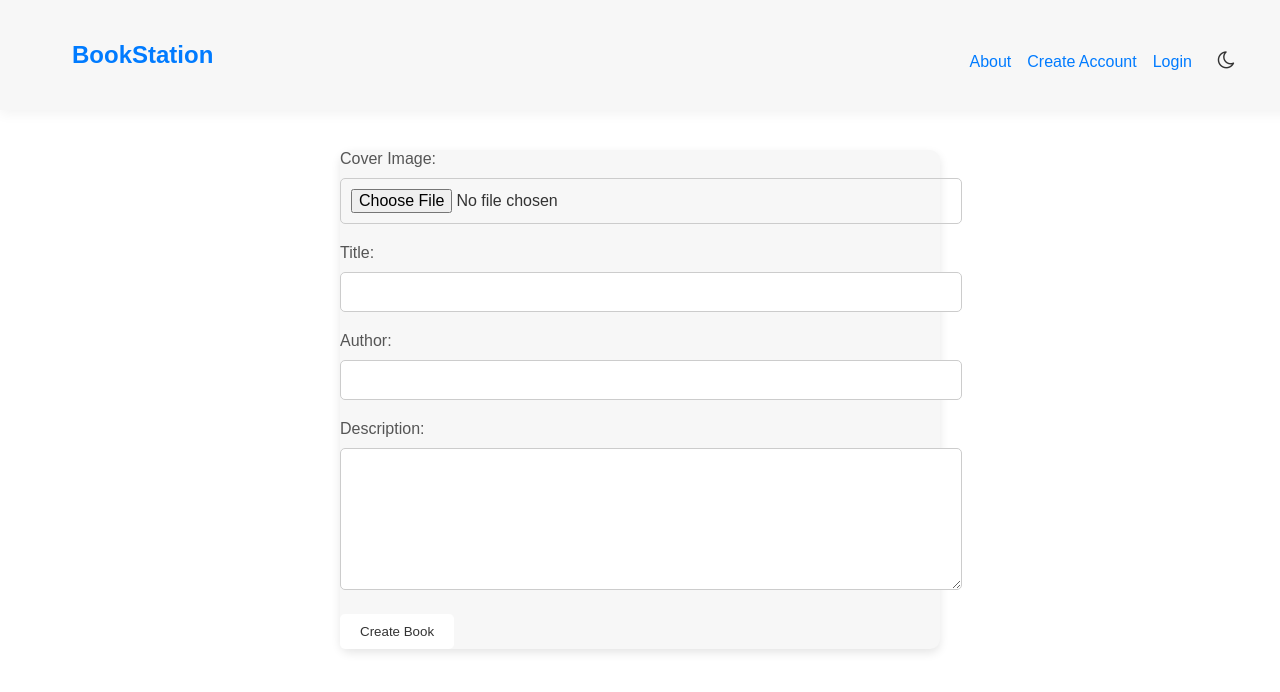
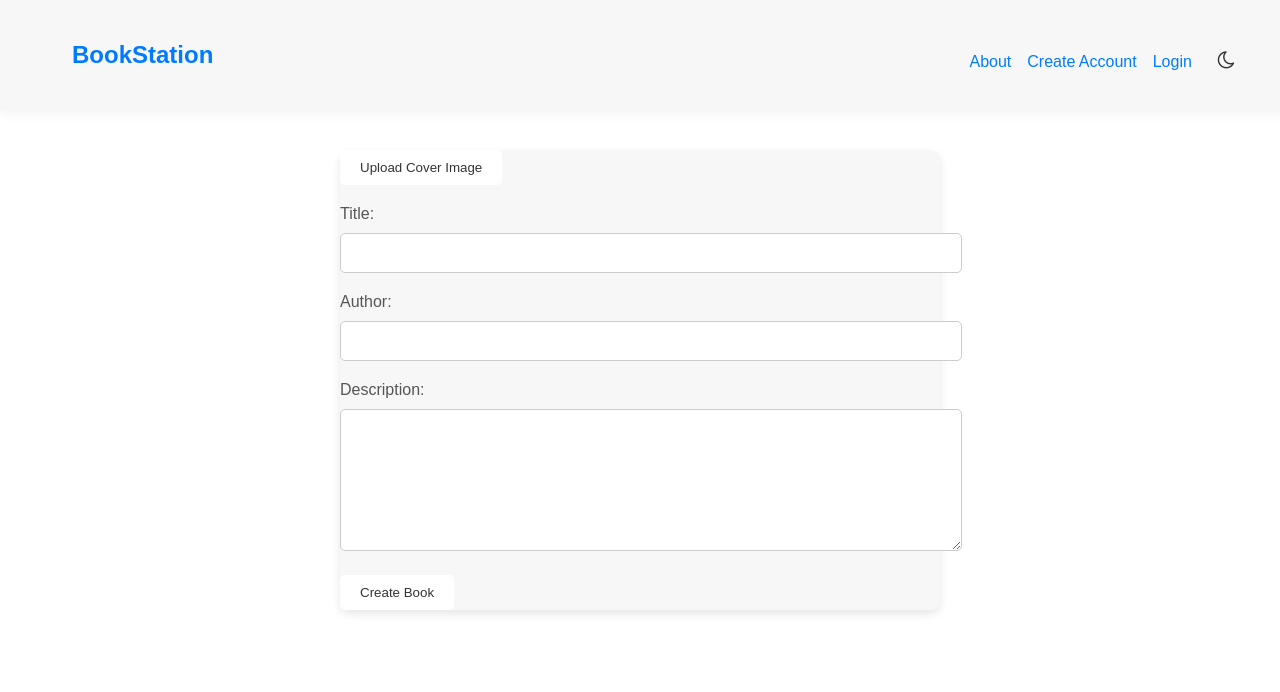
Before and after one commit to kihuni/BookReviewApp, a React (Create React App) app in the folder bookreview-frontend/: page /create in a window 1280 px wide. Shown: the top 692 px of the page. Built offline with nearby package versions, Linux system fonts and the light colour scheme.

Commit message:
added changes in frontend

```diff
--- a/bookreview-frontend/src/components/BookCreation.js
+++ b/bookreview-frontend/src/components/BookCreation.js
@@ -2,89 +2,109 @@ import React, { useState } from 'react';
 import { useNavigate } from 'react-router-dom';
 import api from './api';
 
-const BookCreation = ( {user} ) => {
+const BookCreation = ({ user }) => {
   const [title, setTitle] = useState('');
   const [author, setAuthor] = useState('');
   const [description, setDescription] = useState('');
-    const [coverImage, setCoverImage] = useState(null)
   const [successMessage, setSuccessMessage] = useState('');
   const navigate = useNavigate();
 
+  const handleImgBBUpload = async () => {
+    return new Promise((resolve, reject) => {
+      // Trigger the ImgBB upload plugin
+      window.openImgBBUploader({
+        apiKey: process.env.REACT_APP_IMGBB_API_KEY,
+        onSuccess: (result) => {
+          const imgbbImageUrl = result.url;
+          resolve(imgbbImageUrl);
+        },
+        onError: (error) => {
+          reject(error);
+        },
+      });
+    });
+  };
 
   const handleSubmit = async (e) => {
     e.preventDefault();
 
     const token = localStorage.getItem('token');
-        const formData = new FormData();
-
-        formData.append('title', title)
-        formData.append('author', author)
-        formData.append('description', description)
-        formData.append('cover_image', coverImage)
 
     try {
-
-            //upload the cover image to imbb
-
-            const imgbbResponse = await api.post('/imgbb-proxy/', formData, {
-                headers: {
-                    'key': '424ea66bc43c5b58d096938fc1da1daf',
-                },
-            });
-
-            const imgbbData = imgbbResponse.data.data;
-            const imgbbImageUrl = imgbbData.url;
+      // Upload the cover image to ImgBB using the ImgBB plugin
+      const imgbbImageUrl = await handleImgBBUpload();
 
       // Use the ImgBB image URL for the book cover image
-            await api.post('/books/', {
+      await api.post(
+        '/books/',
+        {
           title,
           author,
           description,
           cover_image: imgbbImageUrl,
-            }, {
+        },
+        {
           headers: {
             Authorization: `Bearer ${token}`,
-                    'Content-Type': 'multipart/form-data',
           },
-            });
+        }
+      );
 
       setSuccessMessage('Book successfully created!');
       setTitle('');
       setAuthor('');
       setDescription('');
-            setCoverImage(null);
-            navigate('/')
+      navigate('/');
     } catch (error) {
       console.error('Error creating book:', error);
     }
-        console.log('FormData:', formData);
-        console.log('ImgBB Response:', imgbbResponse.data);
   };
 
   return (
-        <div className='bookCreation'>
+    <div className="bookCreation">
       <form onSubmit={handleSubmit} encType="multipart/form-data">
         <div>
-                    <label htmlFor='cover_image'>Cover Image:</label>
-                    <input type='file' id='cover_image' name='cover_image' onChange={e => setCoverImage(e.target.files[0])} />
+          <button type="button" onClick={handleImgBBUpload}>
+            Upload Cover Image
+          </button>
         </div>
         <div>
-                    <label htmlFor='title'>Title:</label>
-                    <input type='text' id='title' name='title' value={title} onChange={e => setTitle(e.target.value)} required />
+          <label htmlFor="title">Title:</label>
+          <input
+            type="text"
+            id="title"
+            name="title"
+            value={title}
+            onChange={(e) => setTitle(e.target.value)}
+            required
+          />
         </div>
         <div>
-                    <label htmlFor='author'>Author:</label>
-                    <input type='text' id='author' name='author' value={author} onChange={e => setAuthor(e.target.value)} required />
+          <label htmlFor="author">Author:</label>
+          <input
+            type="text"
+            id="author"
+            name="author"
+            value={author}
+            onChange={(e) => setAuthor(e.target.value)}
+            required
+          />
         </div>
         <div>
-                    <label htmlFor='description'>Description:</label>
-                    <textarea name="description" id="description"  value={description} onChange={e => setDescription(e.target.value)} required />
+          <label htmlFor="description">Description:</label>
+          <textarea
+            name="description"
+            id="description"
+            value={description}
+            onChange={(e) => setDescription(e.target.value)}
+            required
+          />
         </div>
         <button type="submit">Create Book</button>
       </form>
       {successMessage && <p>{successMessage}</p>}
     </div>
   );
-}
+};
 
 export default BookCreation;
```
Also changed, not shown: 1 other file (tests, documents, lock files or other folders). Lines whose indentation alone changed are shown as unchanged.
